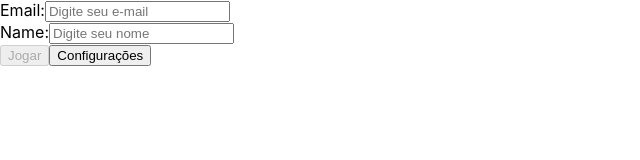
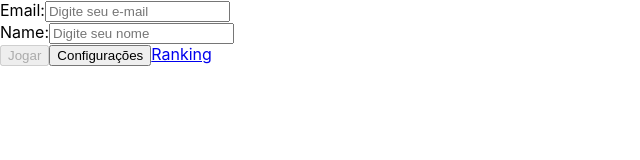
Before and after one commit to tryber/sd-05-project-trivia-react-redux-9, a React (Create React App) app: page / in a window 1280 px wide. Shown: the top 160 px of the page, without its empty margins (0-640 px from the left). Built offline with nearby package versions, Linux system fonts and the light colour scheme.

Commit message:
trying pass through 2nd and 17th requirements - 1st attempt

```diff
--- a/src/pages/HomePage.js
+++ b/src/pages/HomePage.js
@@ -73,6 +73,9 @@ class HomePage extends Component {
           <Link to="/settings">
             <button data-testid="btn-settings"> Configurações </button>
           </Link>
+          <Link to="/ranking">
+            Ranking
+          </Link>
         </form>
       </div>
     );
--- a/src/pages/RankingPage.js
+++ b/src/pages/RankingPage.js
@@ -1,10 +1,13 @@
 import React, { Component } from 'react';
+import { Link } from 'react-router-dom';
 
 class RankingPage extends Component {
   render() {
     return (
       <div>
-        <button type="button" data-testid="btn-go-home">Voltar ao início</button>
+        <Link to="/">
+          <button type="button" data-testid="btn-go-home">Voltar ao início</button>
+        </Link>
         <h1>Ranking</h1>
         <table>
           <thead>
--- a/src/pages/SettingsPage.js
+++ b/src/pages/SettingsPage.js
@@ -4,7 +4,9 @@ class SettingsPage extends Component {
   render() {
     return (
       <div>
-        «Configurações»
+        <h1 data-testid="settings-title">
+          «Configurações»
+        </h1>
       </div>
     );
   }
```
